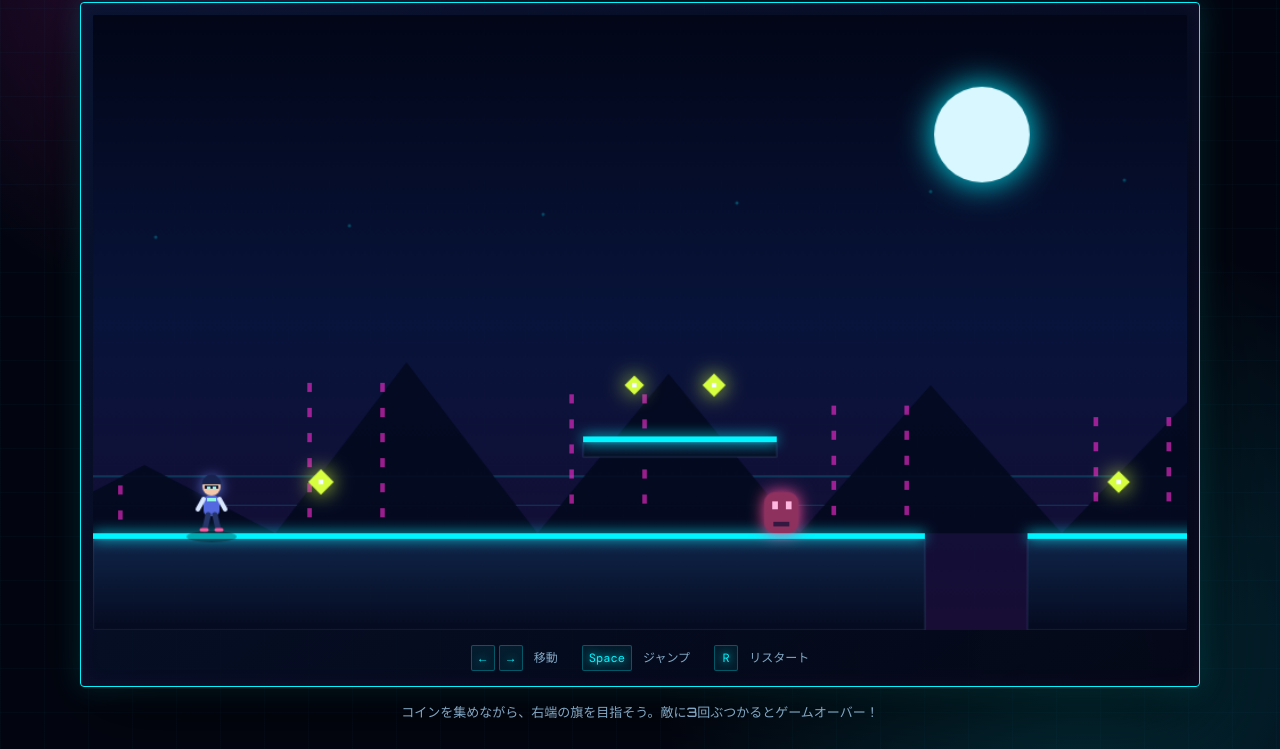
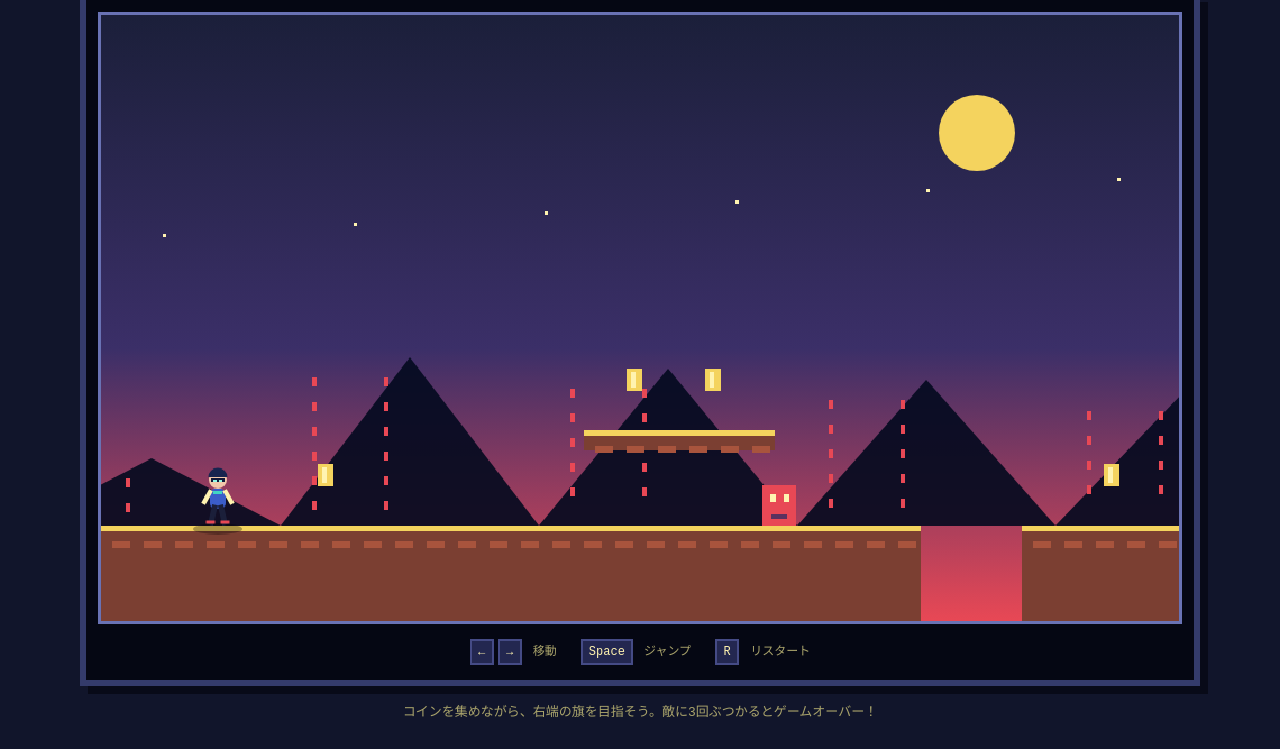
Before and after one commit to shunapu/okoukai, a plain HTML site: page index.html in a window 1280 px wide. Shown: the part 124-873 px from the top of the page. Drawn offline with nearby package versions, Linux system fonts and the light colour scheme.

Commit message:
レトロゲーム風デザイン

```diff
--- a/index.html
+++ b/index.html
@@ -10,7 +10,7 @@
     <main class="game-shell">
         <header class="game-header">
             <div>
-                <p class="eyebrow">NEON CITY // SECTOR 01</p>
+                <p class="eyebrow">RETRO ARCADE // STAGE 01</p>
                 <h1>Skybound Runner</h1>
             </div>
             <div class="hud" aria-live="polite">
--- a/script.js
+++ b/script.js
@@ -60,7 +60,7 @@ function finish() {
   gameState = "clear";
   messageTitle.textContent = `ステージクリア！ コイン ${player.coins}/${level.coins.length}`;
   message.classList.remove("hidden");
-  burst(player.x, player.y, "#d7ff3f");
+  burst(player.x, player.y, "#f4d35e");
 }
 
 function burst(x, y, color) {
@@ -86,7 +86,7 @@ function update(dt) {
   if (player.y > world.height + 50) hurt();
   level.coins.forEach(c => {
     if (!c.got && Math.hypot(player.x + player.w / 2 - c.x, player.y + player.h / 2 - c.y) < 30) {
-      c.got = true; player.coins++; burst(c.x, c.y, "#d7ff3f"); updateHud();
+      c.got = true; player.coins++; burst(c.x, c.y, "#f4d35e"); updateHud();
     }
   });
   level.enemies.forEach(e => {
@@ -107,57 +107,52 @@ function update(dt) {
 function draw() {
   ctx.clearRect(0, 0, canvas.width, canvas.height);
   const sky = ctx.createLinearGradient(0, 0, 0, canvas.height);
-  sky.addColorStop(0, "#020617"); sky.addColorStop(.5, "#08143b"); sky.addColorStop(1, "#180d35");
+  sky.addColorStop(0, "#1b1f3a"); sky.addColorStop(.55, "#3b2f68"); sky.addColorStop(1, "#e84855");
   ctx.fillStyle = sky; ctx.fillRect(0, 0, canvas.width, canvas.height);
   ctx.save(); ctx.translate(-cameraX, 0);
-  ctx.fillStyle = "#d9f7ff"; ctx.shadowColor = "#00f5ff"; ctx.shadowBlur = 30;
-  ctx.beginPath(); ctx.arc(780, 105, 42, 0, Math.PI * 2); ctx.fill(); ctx.shadowBlur = 0;
-  ctx.fillStyle = "rgba(0, 245, 255, .16)";
-  ctx.fillRect(-100, 404, world.width + 200, 2);
-  ctx.fillRect(-100, 430, world.width + 200, 1);
+  ctx.fillStyle = "#f4d35e";
+  ctx.beginPath(); ctx.arc(780, 105, 34, 0, Math.PI * 2); ctx.fill();
   for (let x = -150; x < world.width; x += 170) {
-    ctx.fillStyle = `rgba(0, 245, 255, ${.25 + (x % 5) * .03})`;
-    ctx.beginPath(); ctx.arc(x + 35, 55 + (x * 7 % 150), 1.5, 0, Math.PI * 2); ctx.fill();
+    ctx.fillStyle = "#fff3b0";
+    ctx.fillRect(x + 35, 55 + (x * 7 % 150), 3, 3);
   }
-  ctx.fillStyle = "rgba(3, 9, 30, .9)";
+  ctx.fillStyle = "#24264a";
   for (let x = -300; x < world.width + 300; x += 230) {
     const height = 70 + (x * 13 % 100);
     ctx.beginPath(); ctx.moveTo(x, 455); ctx.lineTo(x + 115, 455 - height); ctx.lineTo(x + 230, 455); ctx.fill();
-    ctx.fillStyle = x % 460 ? "rgba(255, 43, 214, .6)" : "rgba(0, 245, 255, .65)";
+    ctx.fillStyle = x % 460 ? "#e84855" : "#41d6c3";
     for (let wy = 455 - height + 18; wy < 440; wy += 22) {
       ctx.fillRect(x + 28, wy, 4, 8); ctx.fillRect(x + 92, wy, 4, 8);
     }
     ctx.fillStyle = "rgba(3, 9, 30, .9)";
   }
   level.platforms.forEach(p => {
-    const platform = ctx.createLinearGradient(0, p.y, 0, p.y + p.h);
-    platform.addColorStop(0, "#10264b"); platform.addColorStop(1, "#050b20");
-    ctx.fillStyle = platform; ctx.fillRect(p.x, p.y, p.w, p.h);
-    ctx.fillStyle = "#00f5ff"; ctx.shadowColor = "#00f5ff"; ctx.shadowBlur = 12;
+    ctx.fillStyle = "#7b3f32"; ctx.fillRect(p.x, p.y, p.w, p.h);
+    ctx.fillStyle = "#f4d35e";
     ctx.fillRect(p.x, p.y, p.w, 5); ctx.shadowBlur = 0;
-    ctx.strokeStyle = "rgba(139, 180, 255, .18)"; ctx.strokeRect(p.x, p.y + 6, p.w, p.h - 6);
+    ctx.fillStyle = "#a8543d";
+    for (let tile = p.x + 10; tile < p.x + p.w; tile += 28) ctx.fillRect(tile, p.y + 14, 16, 6);
   });
   level.coins.forEach(c => {
     if (!c.got) {
       const pulse = 10 + Math.sin(Date.now() / 180 + c.x) * 2;
-      ctx.fillStyle = "#d7ff3f"; ctx.shadowColor = "#d7ff3f"; ctx.shadowBlur = 18;
-      ctx.beginPath(); ctx.moveTo(c.x, c.y - pulse); ctx.lineTo(c.x + pulse, c.y); ctx.lineTo(c.x, c.y + pulse); ctx.lineTo(c.x - pulse, c.y); ctx.closePath(); ctx.fill(); ctx.shadowBlur = 0;
-      ctx.fillStyle = "#f5ffff"; ctx.fillRect(c.x - 2, c.y - 2, 4, 4);
+      ctx.fillStyle = "#f4d35e";
+      ctx.fillRect(c.x - 7, c.y - 10, 14, 20);
+      ctx.fillStyle = "#fff3b0"; ctx.fillRect(c.x - 3, c.y - 7, 4, 14);
     }
   });
   level.enemies.forEach(e => {
-    ctx.fillStyle = "#8e315f"; ctx.shadowColor = "#ff4f9a"; ctx.shadowBlur = 14;
-    ctx.beginPath(); ctx.roundRect(e.x, e.y, e.w, e.h, 9); ctx.fill(); ctx.shadowBlur = 0;
-    ctx.fillStyle = "#ffb7df"; ctx.fillRect(e.x + 7, e.y + 8, 5, 7); ctx.fillRect(e.x + 19, e.y + 8, 5, 7);
-    ctx.fillStyle = "#331842"; ctx.fillRect(e.x + 8, e.y + 26, 14, 4);
+    ctx.fillStyle = "#e84855"; ctx.fillRect(e.x, e.y, e.w, e.h);
+    ctx.fillStyle = "#fff3b0"; ctx.fillRect(e.x + 7, e.y + 8, 5, 7); ctx.fillRect(e.x + 19, e.y + 8, 5, 7);
+    ctx.fillStyle = "#5b315f"; ctx.fillRect(e.x + 8, e.y + 26, 14, 4);
   });
-  ctx.fillStyle = "#00f5ff"; ctx.shadowColor = "#00f5ff"; ctx.shadowBlur = 16; ctx.fillRect(3500, 275, 6, 180); ctx.shadowBlur = 0;
-  ctx.fillStyle = "#ff2bd6"; ctx.beginPath(); ctx.moveTo(3506, 280); ctx.lineTo(3570, 300); ctx.lineTo(3506, 325); ctx.fill();
+  ctx.fillStyle = "#fff3b0"; ctx.fillRect(3500, 275, 6, 180);
+  ctx.fillStyle = "#e84855"; ctx.beginPath(); ctx.moveTo(3506, 280); ctx.lineTo(3570, 300); ctx.lineTo(3506, 325); ctx.fill();
   particles.forEach(p => { ctx.globalAlpha = p.life; ctx.fillStyle = p.color; ctx.fillRect(p.x, p.y, 5, 5); }); ctx.globalAlpha = 1;
   if (player.invincible <= 0 || Math.floor(player.invincible / 6) % 2) {
     ctx.fillStyle = "rgba(0, 0, 0, .3)"; ctx.beginPath(); ctx.ellipse(player.x + 14, player.y + player.h + 3, 22, 5, 0, 0, Math.PI * 2); ctx.fill();
     const cx = player.x + player.w / 2;
-    ctx.fillStyle = "#f2c7aa"; ctx.shadowColor = "#6b8cff"; ctx.shadowBlur = 12;
+    ctx.fillStyle = "#f2c7aa";
     ctx.beginPath(); ctx.arc(cx, player.y + 9, 8, 0, Math.PI * 2); ctx.fill();
     ctx.shadowBlur = 0;
     ctx.fillStyle = "#18244f";
@@ -166,20 +161,20 @@ function draw() {
     ctx.fillRect(cx - 6, player.y + 8, 12, 3);
     ctx.fillStyle = "#8ff7e1";
     ctx.fillRect(cx - 4, player.y + 9, 3, 2); ctx.fillRect(cx + 1, player.y + 9, 3, 2);
-    ctx.fillStyle = "#5468df";
+    ctx.fillStyle = "#3b5dc9";
     ctx.beginPath(); ctx.roundRect(player.x + 7, player.y + 17, 14, 18, 5); ctx.fill();
-    ctx.fillStyle = "#8ff7e1"; ctx.fillRect(player.x + 10, player.y + 19, 8, 3);
-    ctx.strokeStyle = "#d8e6ff"; ctx.lineWidth = 4; ctx.lineCap = "round";
+    ctx.fillStyle = "#41d6c3"; ctx.fillRect(player.x + 10, player.y + 19, 8, 3);
+    ctx.strokeStyle = "#fff3b0"; ctx.lineWidth = 4; ctx.lineCap = "square";
     ctx.beginPath();
     ctx.moveTo(player.x + 7, player.y + 20); ctx.lineTo(player.x + 2, player.y + 29);
     ctx.moveTo(player.x + 21, player.y + 20); ctx.lineTo(player.x + 26, player.y + 29);
     ctx.stroke();
-    ctx.strokeStyle = "#263568"; ctx.lineWidth = 5;
+    ctx.strokeStyle = "#1b1f3a"; ctx.lineWidth = 5;
     ctx.beginPath();
     ctx.moveTo(player.x + 11, player.y + 34); ctx.lineTo(player.x + 8, player.y + 47);
     ctx.moveTo(player.x + 17, player.y + 34); ctx.lineTo(player.x + 20, player.y + 47);
     ctx.stroke();
-    ctx.strokeStyle = "#ff5b9d"; ctx.lineWidth = 3;
+    ctx.strokeStyle = "#e84855"; ctx.lineWidth = 3;
     ctx.beginPath();
     ctx.moveTo(player.x + 5, player.y + 47); ctx.lineTo(player.x + 10, player.y + 47);
     ctx.moveTo(player.x + 18, player.y + 47); ctx.lineTo(player.x + 23, player.y + 47);
--- a/style.css
+++ b/style.css
@@ -1,14 +1,10 @@
-@import url('https://fonts.googleapis.com/css2?family=DM+Mono:wght@400;500&family=Orbitron:wght@500;700;800&display=swap');
-
 :root {
     color-scheme: dark;
-    --ink: #e8fbff;
-    --muted: #82a8c5;
-    --panel: rgba(5, 12, 32, 0.86);
-    --line: rgba(0, 245, 255, 0.28);
-    --accent: #d7ff3f;
-    --cyan: #00f5ff;
-    --pink: #ff2bd6;
+    --ink: #fff3b0;
+    --muted: #a9a36b;
+    --panel: #16183a;
+    --line: #454b86;
+    --accent: #f4d35e;
 }
 
 * { box-sizing: border-box; }
@@ -19,32 +15,26 @@ body {
     display: grid;
     place-items: center;
     color: var(--ink);
-    background:
-        linear-gradient(rgba(0, 245, 255, .025) 1px, transparent 1px),
-        linear-gradient(90deg, rgba(0, 245, 255, .025) 1px, transparent 1px),
-        radial-gradient(circle at 18% 8%, rgba(255, 43, 214, .2), transparent 28%),
-        radial-gradient(circle at 85% 90%, rgba(0, 245, 255, .16), transparent 32%),
-        #030611;
-    background-size: 44px 44px, 44px 44px, auto, auto, auto;
-    font-family: "Orbitron", system-ui, sans-serif;
+    background: #11152b;
+    font-family: "Courier New", monospace;
 }
 
 .game-shell { width: min(1120px, 94vw); padding: 28px 0; }
 .game-header { display: flex; align-items: end; justify-content: space-between; gap: 24px; margin-bottom: 18px; }
-.eyebrow { margin: 0 0 8px; color: var(--cyan); font: 500 11px "DM Mono", monospace; letter-spacing: .16em; text-shadow: 0 0 10px var(--cyan); }
-h1 { margin: 0; color: #f3ffff; font-size: clamp(28px, 5vw, 46px); letter-spacing: -.05em; text-shadow: 3px 0 var(--pink), -3px 0 var(--cyan), 0 0 24px rgba(0, 245, 255, .75); }
+.eyebrow { margin: 0 0 8px; color: var(--accent); font: 700 11px "Courier New", monospace; letter-spacing: .16em; }
+h1 { margin: 0; color: #fff3b0; font-size: clamp(28px, 5vw, 46px); letter-spacing: .02em; text-shadow: 4px 4px 0 #5b315f; }
 .hud { display: flex; gap: 20px; color: var(--muted); font: 500 13px "DM Mono", monospace; }
-.hud strong { color: var(--accent); font-size: 16px; margin-left: 5px; text-shadow: 0 0 10px var(--accent); }
-.game-card { padding: 12px; border: 1px solid var(--cyan); border-radius: 4px; background: linear-gradient(145deg, rgba(7, 21, 48, .94), rgba(4, 7, 22, .96)); box-shadow: 0 20px 80px rgba(0,0,0,.65), 0 0 28px rgba(0, 245, 255, .2), inset 0 0 22px rgba(255, 43, 214, .06); }
-.canvas-wrap { position: relative; overflow: hidden; border-radius: 2px; background: #05091b; }
-canvas { display: block; width: 100%; height: auto; image-rendering: auto; }
-.message { position: absolute; inset: 0; display: grid; place-content: center; justify-items: center; gap: 18px; background: rgba(2, 5, 18, .78); backdrop-filter: blur(5px); }
+.hud strong { color: var(--accent); font-size: 16px; margin-left: 5px; }
+.game-card { padding: 12px; border: 6px solid #343b6b; border-radius: 0; background: #050713; box-shadow: 8px 8px 0 #080a18; }
+.canvas-wrap { position: relative; overflow: hidden; border: 3px solid #6972b4; border-radius: 0; background: #050713; }
+canvas { display: block; width: 100%; height: auto; image-rendering: pixelated; }
+.message { position: absolute; inset: 0; display: grid; place-content: center; justify-items: center; gap: 18px; background: rgba(10, 13, 38, .86); }
 .message.hidden { display: none; }
-.message p { margin: 0; color: var(--cyan); font-size: clamp(26px, 5vw, 44px); font-weight: 700; text-shadow: 0 0 12px var(--cyan), 4px 0 var(--pink); }
-button { cursor: pointer; border: 1px solid var(--cyan); border-radius: 2px; padding: 12px 22px; color: #031018; background: var(--cyan); box-shadow: 0 0 18px rgba(0, 245, 255, .7); font: 700 14px inherit; }
+.message p { margin: 0; color: var(--accent); font-size: clamp(26px, 5vw, 44px); font-weight: 700; text-shadow: 4px 4px 0 #5b315f; }
+button { cursor: pointer; border: 3px solid #171a38; border-radius: 0; padding: 12px 22px; color: #171a38; background: var(--accent); box-shadow: 4px 4px 0 #080a18; font: 700 14px inherit; }
 button:hover { filter: brightness(1.08); transform: translateY(-1px); }
 .controls { display: flex; justify-content: center; gap: 24px; padding: 15px 4px 3px; color: var(--muted); font: 12px "DM Mono", monospace; }
-kbd { display: inline-block; min-width: 24px; margin-right: 4px; padding: 4px 6px; border: 1px solid var(--line); border-radius: 2px; color: var(--cyan); background: rgba(0,245,255,.07); text-align: center; font: inherit; text-shadow: 0 0 8px var(--cyan); }
+kbd { display: inline-block; min-width: 24px; margin-right: 4px; padding: 4px 6px; border: 2px solid var(--line); border-radius: 0; color: var(--ink); background: #232750; text-align: center; font: inherit; }
 .hint { margin: 15px 0 0; color: var(--muted); text-align: center; font-size: 13px; }
 @media (max-width: 620px) {
     .game-header { align-items: start; flex-direction: column; gap: 14px; }
```
